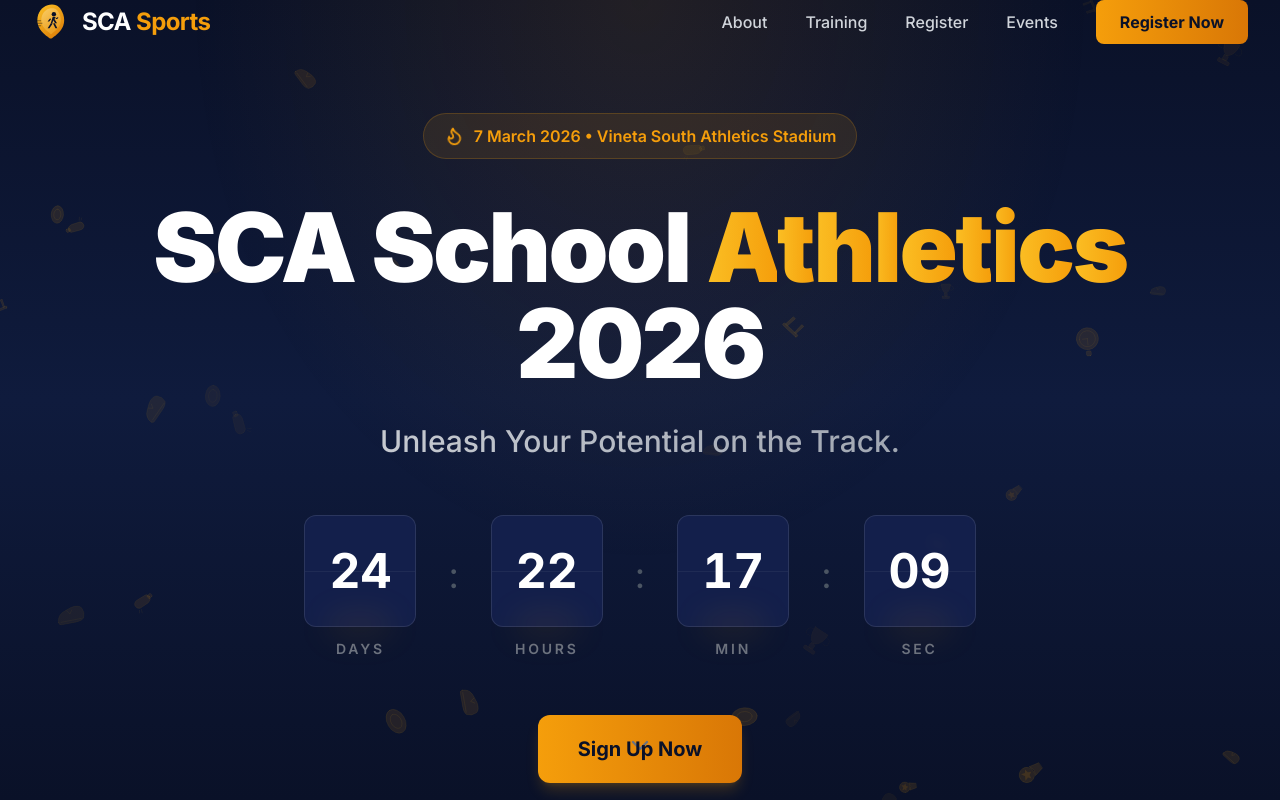
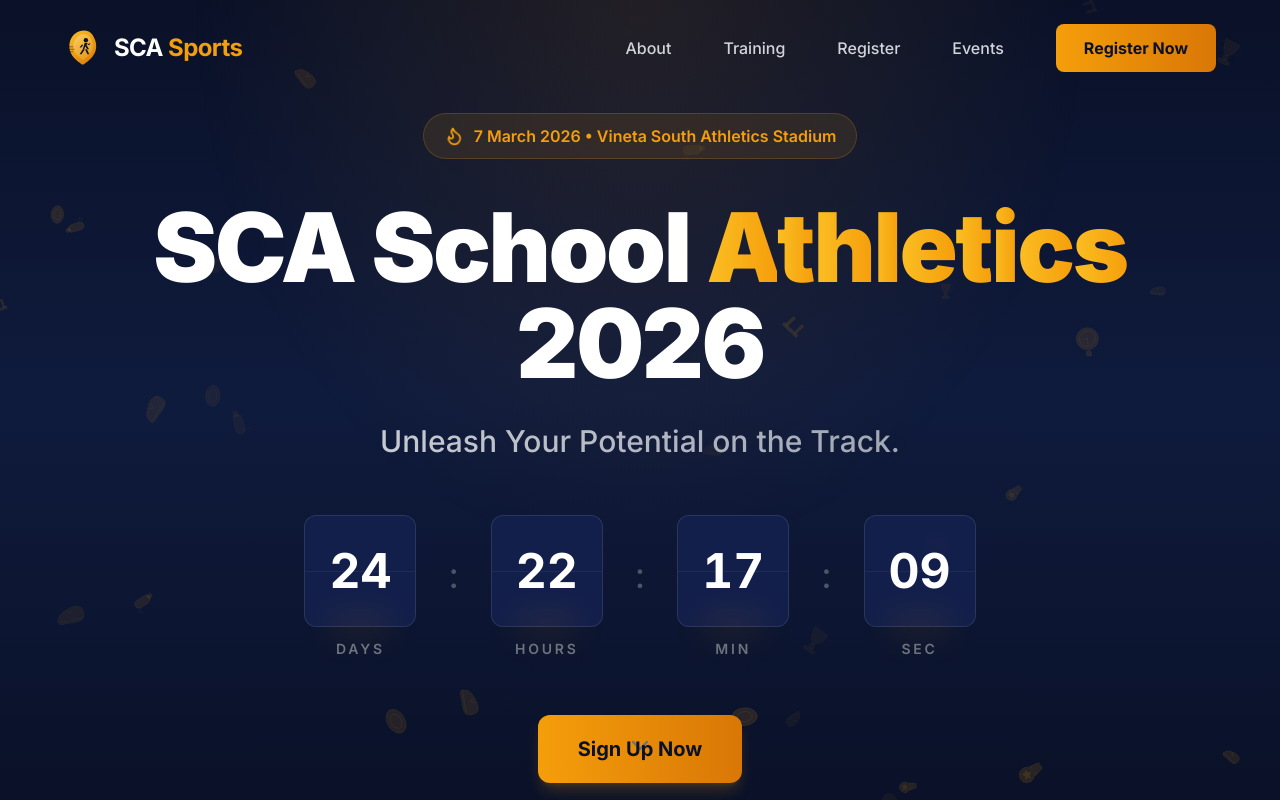
Before and after one commit to RG-theLink/Sports-Day, a React (Vite) app: page / in a window 1280 px wide. Shown: the top 800 px of the page. Built offline with nearby package versions, Linux system fonts and the light colour scheme.

Commit message:
fix(nav): improve navbar spacing and padding

```diff
--- a/src/components/Navbar.jsx
+++ b/src/components/Navbar.jsx
@@ -31,8 +31,8 @@ export default function Navbar() {
           : 'bg-transparent'
       }`}
     >
-      <div className="max-w-7xl mx-auto px-4 sm:px-6 lg:px-8">
-        <div className="flex items-center justify-between h-18 sm:h-22">
+      <div className="max-w-[90rem] mx-auto px-6 sm:px-10 lg:px-16">
+        <div className="flex items-center justify-between h-20 sm:h-24">
           {/* Logo */}
           <a href="#" className="flex items-center gap-2.5 group">
             <div className="group-hover:scale-110 transition-transform">
@@ -44,19 +44,19 @@ export default function Navbar() {
           </a>
 
           {/* Desktop Links */}
-          <div className="hidden md:flex items-center gap-1.5">
+          <div className="hidden md:flex items-center gap-2 lg:gap-3">
             {navLinks.map((link) => (
               <a
                 key={link.label}
                 href={link.href}
-                className="px-4 py-2 rounded-lg text-sm sm:text-base font-medium text-gray-300 hover:text-white hover:bg-white/5 transition-all duration-200"
+                className="px-5 py-2.5 rounded-lg text-base font-medium text-gray-300 hover:text-white hover:bg-white/5 transition-all duration-200"
               >
                 {link.label}
               </a>
             ))}
             <a
               href="#register"
-              className="ml-4 px-6 py-2.5 rounded-lg bg-gradient-to-r from-accent to-accent-dark text-navy-900 text-sm sm:text-base font-bold hover:shadow-lg hover:shadow-accent/25 hover:-translate-y-0.5 transition-all duration-200"
+              className="ml-5 px-7 py-3 rounded-lg bg-gradient-to-r from-accent to-accent-dark text-navy-900 text-base font-bold hover:shadow-lg hover:shadow-accent/25 hover:-translate-y-0.5 transition-all duration-200"
             >
               Register Now
             </a>
```
